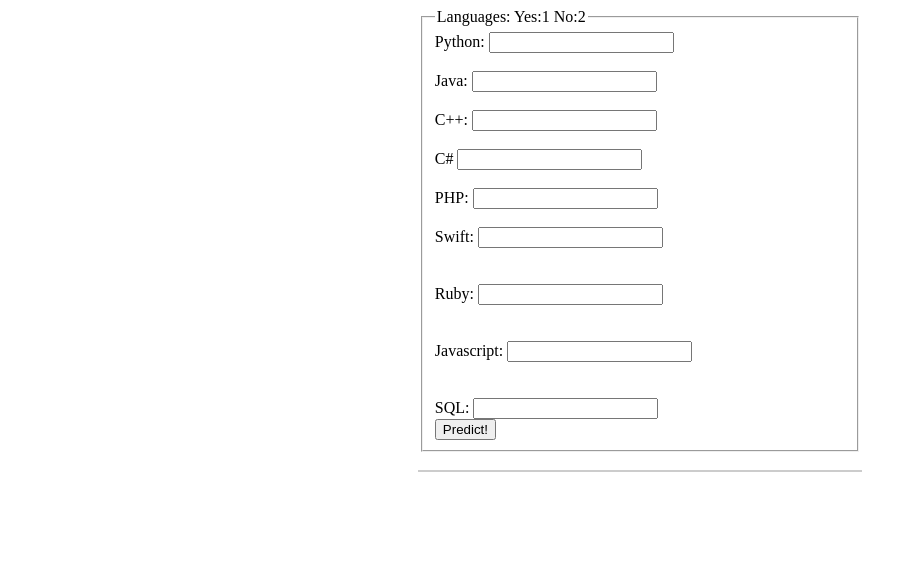
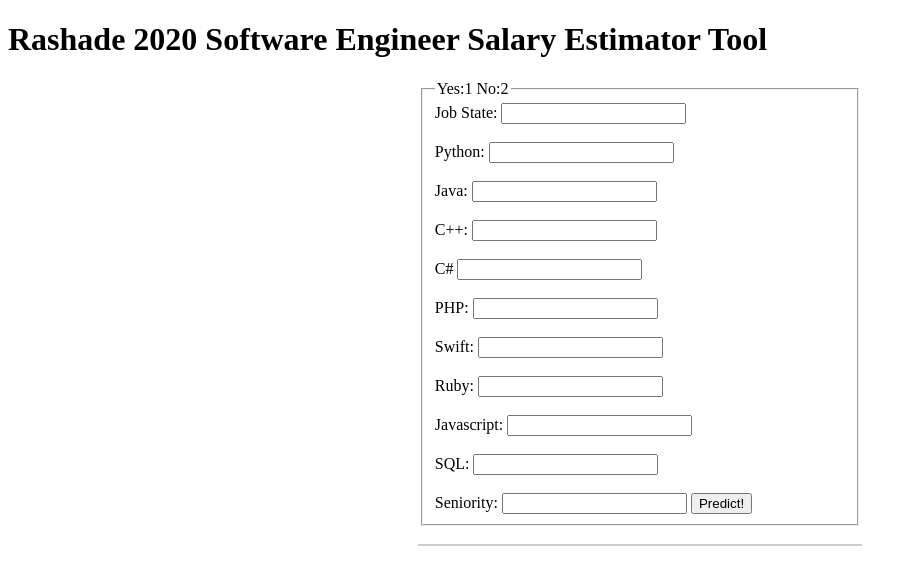
Before and after one commit to MarioRashadHUB/cs_salary_proj, a Flask app: page / in a window 1280 px wide. Shown: the top 585 px of the page, without its empty margins (0-917 px from the left). Run offline with Flask 2, Linux system fonts and the light colour scheme; parts of the project's set-up code (start-up, migrations or seed data) failed here and were passed over.

Commit message:
added fields for job state and seniority

```diff
--- a/Model_Deployment/templates/index.html
+++ b/Model_Deployment/templates/index.html
@@ -16,10 +16,17 @@ form {
 <head>
     <title>Predicting Software Engineer Salary</title>
 </head>
+
+<h1>Rashade 2020 Software Engineer Salary Estimator Tool</h1>
+
+
 <form action="{{ url_for('main') }}" method="POST">
     <fieldset>
-        <legend>Languages:      Yes:1       No:2</legend>
-        Python:
+        <legend>Yes:1       No:2</legend>
+            Job State:
+        <input name="job_state" type="text" step=".01" required>
+        <br>
+        <br>  Python:
         <input name="python_yn" type="number" step=".01" required>
         <br>
         <br> Java:
@@ -37,18 +44,18 @@ form {
         <br> Swift:
         <input name="swift_yn" type="number" step=".01" required>
         <br>
-        <br>
         <br> Ruby:
         <input name="ruby_yn" type="number" step=".01" required>
-        <br>
         <br>
         <br> Javascript:
         <input name="javascript_yn" type="number" step=".01" required>
         <br>
-        <br>
         <br> SQL:
         <input name="SQL_yn" type="number" step=".01" required>
         <br>
+        <br> Seniority:
+        <input name="senior_yn" type="number" step=".01" required>
+
         <button type="submit" class="btn btn-primary btn-block btn-large">Predict!</button>
     </fieldset>
 </form>
```
